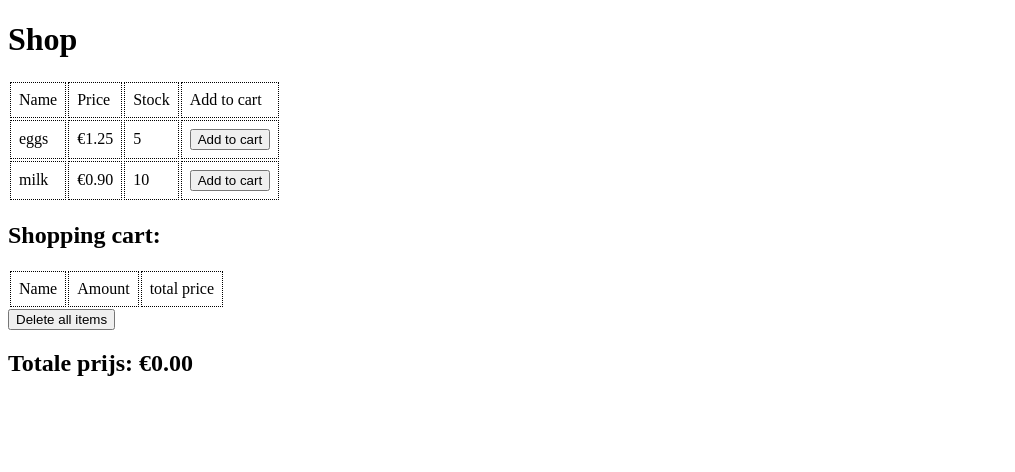
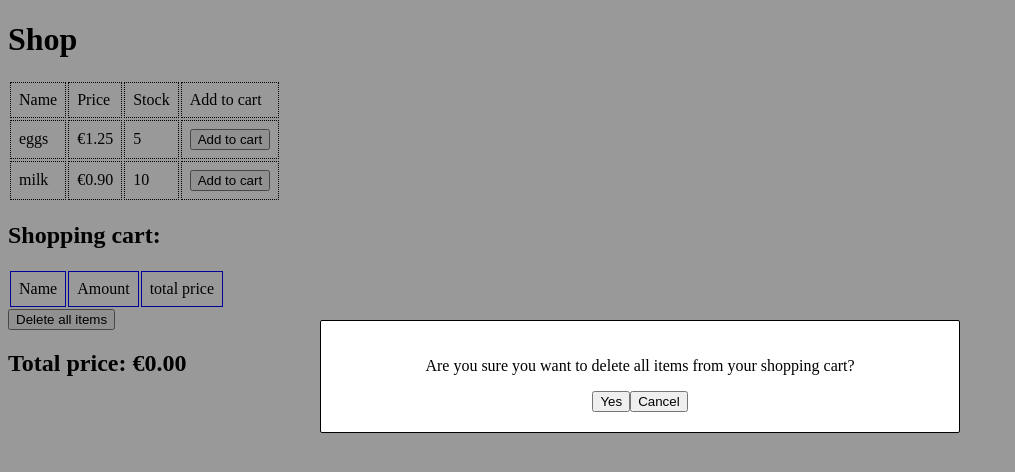
Before and after one commit to carlyhill6895/angularmodalexamples, an Angular app: page / in a window 1280 px wide. Both pictures are taken after a click on the button "Delete all items". Shown: the top 472 px of the page, without its empty margins (0-1015 px from the left). Built offline with nearby package versions, Linux system fonts and the light colour scheme.

Commit message:
make ready for creating new modal component

```diff
--- /dev/null
+++ b/src/app/shop/modal/modal.component.html
@@ -0,0 +1,3 @@
+<p>
+  modal works!
+</p>
--- /dev/null
+++ b/src/app/shop/modal/modal.component.ts
@@ -0,0 +1,15 @@
+import { Component, OnInit } from '@angular/core';
+
+@Component({
+  selector: 'app-modal',
+  templateUrl: './modal.component.html',
+  styleUrls: ['./modal.component.css']
+})
+export class ModalComponent implements OnInit {
+
+  constructor() { }
+
+  ngOnInit() {
+  }
+
+}
--- a/src/app/shop/shop.module.ts
+++ b/src/app/shop/shop.module.ts
@@ -5,6 +5,7 @@ import {RouterModule} from '@angular/router';
 import {ShopComponent} from './shop/shop.component';
 import {ProductsPageComponent} from './products-page/products-page.component';
 import {AuthGuard} from '../auth.guard';
+import { ModalComponent } from './modal/modal.component';
 
 @NgModule({
   imports: [
@@ -29,7 +30,8 @@ import {AuthGuard} from '../auth.guard';
   declarations: [
     ProfileComponent,
     ShopComponent,
-    ProductsPageComponent
+    ProductsPageComponent,
+    ModalComponent
   ],
   providers: [
     AuthGuard
--- a/src/app/shop/shop/shop.component.css
+++ b/src/app/shop/shop/shop.component.css
@@ -1,4 +1,30 @@
 td {
-  border: 1px dotted black;
   padding: 8px;
 }
+
+.shop td {
+  border: 1px dotted black;
+}
+
+.shopping-cart td{
+  border: 1px solid blue;
+}
+
+.modal-container {
+  top: 0;
+  left: 0;
+  width: 100%;
+  height: 100%;
+  background-color: rgba(0,0,0,0.4);
+  position: fixed;
+  z-index: 4;
+}
+
+.modal-content {
+  margin: 25%;
+  padding: 20px;
+  text-align: center;
+  border-radius: 2px;
+  border: 1px solid black;
+  background-color: white;
+}
--- a/src/app/shop/shop/shop.component.html
+++ b/src/app/shop/shop/shop.component.html
@@ -1,6 +1,6 @@
 <h1>Shop</h1>
 
-<table>
+<table class="shop">
   <tr>
     <td>Name</td>
     <td>Price</td>
@@ -16,7 +16,7 @@
 </table>
 
 <h2>Shopping cart:</h2>
-<table>
+<table class="shopping-cart">
   <tr>
     <td>Name</td>
     <td>Amount</td>
@@ -29,8 +29,14 @@
   </tr>
 </table>
 
-<button (click)="shoppingCart = []">Delete all items</button>
+<button (click)="showModal = true">Delete all items</button>
 
-<h2>Totale prijs: {{getTotalPrice() | currency:'EUR'}}</h2>
+<h2>Total price: {{getTotalPrice() | currency:'EUR'}}</h2>
 
-<!--<app-confirm-modal #addProductModal (confirm)="addProductToCart()" confirmReason=""></app-confirm-modal>-->
+<div class="modal-container" *ngIf="showModal">
+  <div class="modal-content">
+    <p>Are you sure you want to delete all items from your shopping cart?</p>
+    <button (click)="shoppingCart = []; showModal = false">Yes</button>
+    <button (click)="showModal = false">Cancel</button>
+  </div>
+</div>
--- a/src/app/shop/shop/shop.component.ts
+++ b/src/app/shop/shop/shop.component.ts
@@ -13,7 +13,7 @@ export class ShopComponent implements OnInit {
   products: Product[];
   shoppingCart: Order[];
   selectedProduct: Product;
-  @ViewChild(ConfirmModalComponent) addProductModal: ConfirmModalComponent;
+  showModal: boolean;
 
   constructor() { }
 
@@ -22,15 +22,11 @@ export class ShopComponent implements OnInit {
     this.shoppingCart = [];
   }
 
-  requestAddProduct(product: Product, amount: number): void {
+  requestAddProduct(product: Product, amount: 1): void {
     this.selectedProduct = product;
-    this.addProductModal.confirmReason = `add ${this.selectedProduct.name} to your cart?`;
-    this.addProductModal.showModal();
-  }
 
-  addProductToCart() {
     // update stock
-    const order = new Order(this.selectedProduct.name, 1, this.selectedProduct.price);
+    const order = new Order(this.selectedProduct.name, amount, this.selectedProduct.price);
     this.selectedProduct.stock --;
     const previousOrder = this.shoppingCart.find(cartOrder => order.productName === cartOrder.productName);
 
```
Also changed, not shown: src/app/shop/modal/modal.component.css (added), 1 other file (tests, documents, lock files or other folders).
